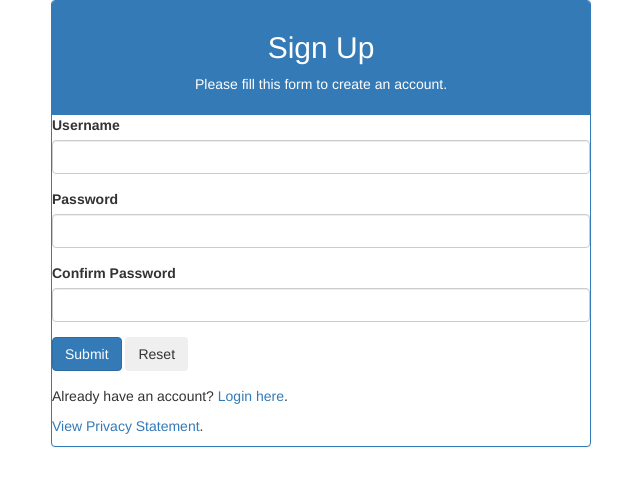
After one commit to yhelbachiller20/QR-app, a PHP site: page /QR-app/register.php in a window 1280 px wide. The commit adds this page. Shown: the top 486 px of the page, without its empty margins (319-959 px from the left). Run offline with PHP 8.4, Linux system fonts and the light colour scheme.

```diff
--- a/Clinicview.php
+++ b/Clinicview.php
@@ -106,7 +106,7 @@ if($result = mysqli_query($link, $sql)){
 mysqli_close($link);
 ?>
 					<br>
-				 <input type="submit" class="btn btn-primary" value="Start">
+			      <a href="logout.php" class="btn btn-danger ml-3">Sign Out of Your Account</a>
 
             </div>
 <?php include "common/footer.php";?>
--- a/clinic.php
+++ b/clinic.php
@@ -14,7 +14,7 @@ img {
 }
 </style>
 <body>
-
+<form action="clinic-login.php" method="post">
  <div class="container">
       <div class="row col-md-6 col-md-offset-3">
         <div class="panel panel-primary">
@@ -26,8 +26,8 @@ img {
 				<p style="font-size:30px"> <center> <h1> <u>Health Screening Procedure</u></h1>
 				</p>
 				<br>
-				 <form action="Clogin.php" method="post">
-				 <input type="submit" class="btn btn-primary" value="Login">
+
+				 <input type="submit" class="btn btn-primary" value="Start">
 				</center>
 
             </div>
--- /dev/null
+++ b/config.php
@@ -0,0 +1,16 @@
+<?php
+/* Database credentials. Assuming you are running MySQL
+server with default setting (user 'root' with no password) */
+define('DB_SERVER', 'localhost');
+define('DB_USERNAME', 'root');
+define('DB_PASSWORD', '');
+define('DB_NAME', 'health');
+
+/* Attempt to connect to MySQL database */
+$link = mysqli_connect(DB_SERVER, DB_USERNAME, DB_PASSWORD, DB_NAME);
+
+// Check connection
+if($link === false){
+    die("ERROR: Could not connect. " . mysqli_connect_error());
+}
+?>
--- /dev/null
+++ b/register.php
@@ -0,0 +1,155 @@
+<?php
+// Include config file
+require_once "config.php";
+
+// Define variables and initialize with empty values
+$username = $password = $confirm_password = "";
+$username_err = $password_err = $confirm_password_err = "";
+
+// Processing form data when form is submitted
+if($_SERVER["REQUEST_METHOD"] == "POST"){
+
+    // Validate username
+    if(empty(trim($_POST["username"]))){
+        $username_err = "Please enter a username.";
+    } else{
+        // Prepare a select statement
+        $sql = "SELECT id FROM users WHERE username = ?";
+
+        if($stmt = mysqli_prepare($link, $sql)){
+            // Bind variables to the prepared statement as parameters
+            mysqli_stmt_bind_param($stmt, "s", $param_username);
+
+            // Set parameters
+            $param_username = trim($_POST["username"]);
+
+            // Attempt to execute the prepared statement
+            if(mysqli_stmt_execute($stmt)){
+                /* store result */
+                mysqli_stmt_store_result($stmt);
+
+                if(mysqli_stmt_num_rows($stmt) == 1){
+                    $username_err = "This username is already taken.";
+                } else{
+                    $username = trim($_POST["username"]);
+                }
+            } else{
+                echo "Oops! Something went wrong. Please try again later.";
+            }
+
+            // Close statement
+            mysqli_stmt_close($stmt);
+        }
+    }
+
+    // Validate password
+    if(empty(trim($_POST["password"]))){
+        $password_err = "Please enter a password.";
+    } elseif(strlen(trim($_POST["password"])) < 6){
+        $password_err = "Password must have atleast 6 characters.";
+    } else{
+        $password = trim($_POST["password"]);
+    }
+
+    // Validate confirm password
+    if(empty(trim($_POST["confirm_password"]))){
+        $confirm_password_err = "Please confirm password.";
+    } else{
+        $confirm_password = trim($_POST["confirm_password"]);
+        if(empty($password_err) && ($password != $confirm_password)){
+            $confirm_password_err = "Password did not match.";
+        }
+    }
+
+    // Check input errors before inserting in database
+    if(empty($username_err) && empty($password_err) && empty($confirm_password_err)){
+
+        // Prepare an insert statement
+        $sql = "INSERT INTO users (username, password) VALUES (?, ?)";
+
+        if($stmt = mysqli_prepare($link, $sql)){
+            // Bind variables to the prepared statement as parameters
+            mysqli_stmt_bind_param($stmt, "ss", $param_username, $param_password);
+
+            // Set parameters
+            $param_username = $username;
+            $param_password = password_hash($password, PASSWORD_DEFAULT); // Creates a password hash
+
+            // Attempt to execute the prepared statement
+            if(mysqli_stmt_execute($stmt)){
+                // Redirect to login page
+                header("location: login.php");
+            } else{
+                echo "Oops! Something went wrong. Please try again later.";
+            }
+
+            // Close statement
+            mysqli_stmt_close($stmt);
+        }
+    }
+
+    // Close connection
+    mysqli_close($link);
+}
+?>
+
+<!DOCTYPE html>
+<html lang="en">
+<head>
+  <title>Main Page</title>
+  <meta charset="utf-8">
+  <meta name="viewport" content="width=device-width, initial-scale=1">
+  <link rel="stylesheet" href="https://maxcdn.bootstrapcdn.com/bootstrap/3.4.1/css/bootstrap.min.css">
+  <script src="https://ajax.googleapis.com/ajax/libs/jquery/3.5.1/jquery.min.js"></script>
+  <script src="https://maxcdn.bootstrapcdn.com/bootstrap/3.4.1/js/bootstrap.min.js"></script>
+</head>
+<style>
+        /* Modify the background color */
+
+        .navbar-custom {
+            background-color: gold;
+        }
+        /* Modify brand and text color */
+
+        .navbar-custom .navbar-brand,
+        .navbar-custom .navbar-text {
+            color: gold;
+        }
+    </style>
+<body>
+
+
+<div class="container">
+      <div class="row col-md-6 col-md-offset-3">
+        <div class="panel panel-primary">
+          <div class="panel-heading text-center">
+            <h2><center>Sign Up </h2></center>
+			  <p>Please fill this form to create an account.</p>
+          </div>
+        <form action="<?php echo htmlspecialchars($_SERVER["PHP_SELF"]); ?>" method="post">
+            <div class="form-group">
+                <label>Username</label>
+                <input type="text" name="username" class="form-control <?php echo (!empty($username_err)) ? 'is-invalid' : ''; ?>" value="<?php echo $username; ?>">
+                <span class="invalid-feedback"><?php echo $username_err; ?></span>
+            </div>
+            <div class="form-group">
+                <label>Password</label>
+                <input type="password" name="password" class="form-control <?php echo (!empty($password_err)) ? 'is-invalid' : ''; ?>" value="<?php echo $password; ?>">
+                <span class="invalid-feedback"><?php echo $password_err; ?></span>
+            </div>
+            <div class="form-group">
+                <label>Confirm Password</label>
+                <input type="password" name="confirm_password" class="form-control <?php echo (!empty($confirm_password_err)) ? 'is-invalid' : ''; ?>" value="<?php echo $confirm_password; ?>">
+                <span class="invalid-feedback"><?php echo $confirm_password_err; ?></span>
+            </div>
+
+            <div class="form-group">
+                <input type="submit" class="btn btn-primary" value="Submit">
+                <input type="reset" class="btn btn-secondary ml-2" value="Reset">
+            </div>
+            <p>Already have an account? <a href="clinic-login.php">Login here</a>.</p>
+			<a href="Statement.php">View Privacy Statement</a>.</p>
+        </form>
+    </div>
+</body>
+</html>
```
Also changed, not shown: clinic-login.php (added, +149 -0 lines), logout.php (added, +14 -0 lines), reset-password.php (added, +106 -0 lines), index.png (added), report.png (deleted).
